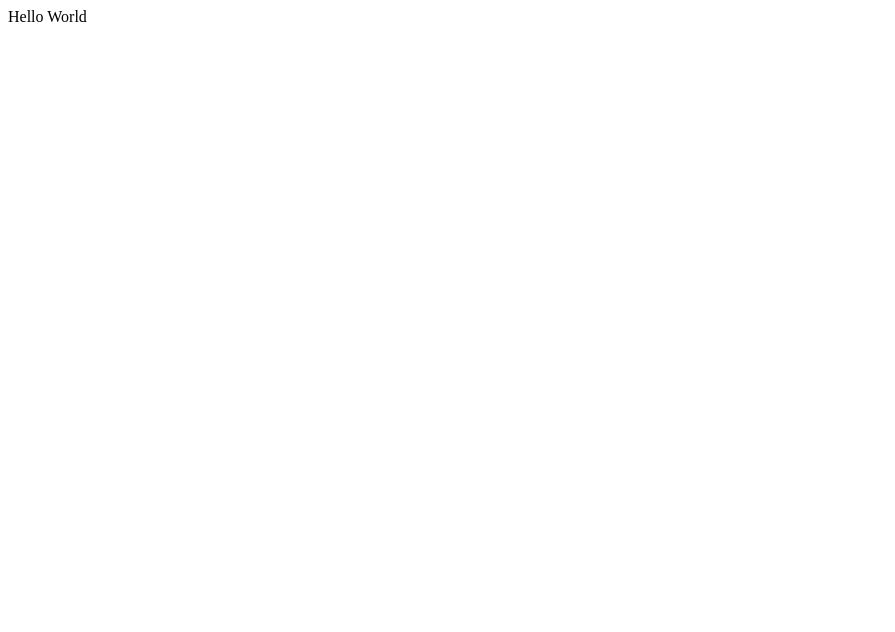
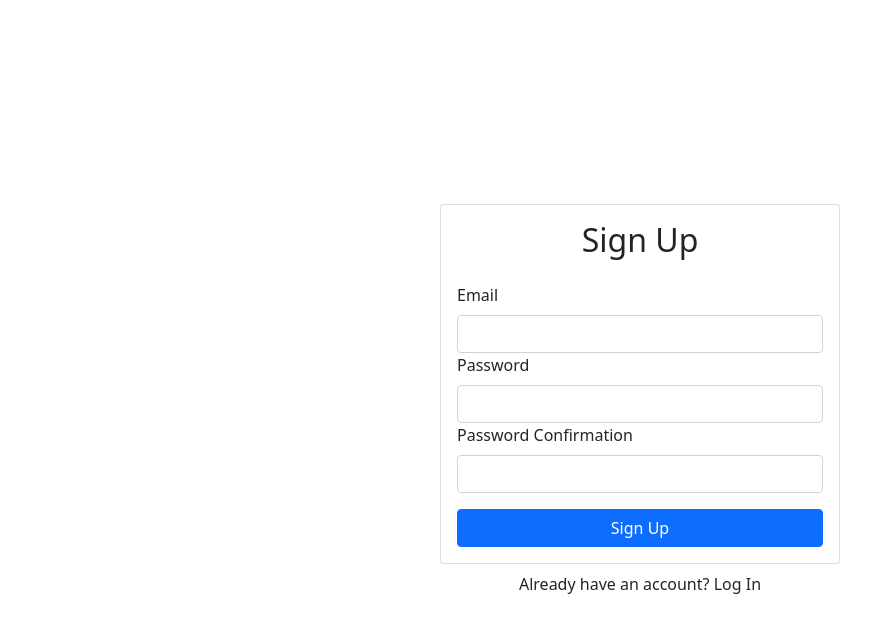
Before and after one commit to mcooper7649/firebase-react-user-auth, a React (Create React App) app: page / in a window 1280 px wide. Shown: the top 632 px of the page, without its empty margins (0-895 px from the left). Built offline with nearby package versions, Linux system fonts and the light colour scheme; no server answers.

Commit message:
addded signup form and troubleshoot errors

```diff
--- a/src/components/App.js
+++ b/src/components/App.js
@@ -1,7 +1,22 @@
 
+import React from 'react'
+import { AuthProvider } from '../contexts/AuthContext';
+import { Container } from "react-bootstrap";
+import Signup from "./Signup";
 
 function App() {
-  return "Hello World"
+  return (
+    <AuthProvider>
+      <Container
+        className="d-flex align-items-center justify-content-center"
+        style={{ minHeight: "100vh" }}
+      >
+        <div className="w-100" style={{ maxWidth: "400px" }}>
+          <Signup />
+        </div>
+      </Container>
+    </AuthProvider>
+  );
 }
 
 export default App;
--- a/src/components/Signup.js
+++ b/src/components/Signup.js
@@ -1,7 +1,25 @@
-import React from 'react'
-import { Form, Button, Card } from 'react-bootstrap'
+import React, { useRef, useState } from "react";
+import { Form, Button, Card } from "react-bootstrap";
+import { useAuth } from "../contexts/AuthContext";
+
 
 export default function Signup() {
+  const emailRef = useRef();
+  const passwordRef = useRef();
+  const passwordConfirmRef = useRef();
+  const { signup } = useAuth();
+  const [error, setError] = useState()
+
+
+function handleSubmit(e){
+    e.preventDefault()
+
+    if (passwordRef.current.value !== passwordConfirmRef.current.value){
+        return setError('Passwords do not match')
+    }
+    signup(emailRef.current.value, passwordRef.current.value)
+}
+
   return (
     <>
       <Card>
@@ -12,12 +30,27 @@
               <Form.Label>Email</Form.Label>
               <Form.Control type="email" ref={emailRef} required />
             </Form.Group>
+            <Form.Group id="password">
+              <Form.Label>Password</Form.Label>
+              <Form.Control type="password" ref={passwordRef} required />
+            </Form.Group>
+            <Form.Group id="password-confirm">
+              <Form.Label>Password Confirmation</Form.Label>
+              <Form.Control
+                type="password-confirm"
+                ref={passwordConfirmRef}
+                required
+              />
+            </Form.Group>
+            <Button className="w-100 mt-3" type="submit">
+              Sign Up
+            </Button>
           </Form>
         </Card.Body>
+      </Card>
       <div className="w-100 text-center mt-2">
         Already have an account? Log In
       </div>
-            </Card>
     </>
-    )
+  );
 }
--- /dev/null
+++ b/src/contexts/AuthContext.js
@@ -0,0 +1,30 @@
+import React, { useContext, useState, useEffect } from "react";
+import { auth } from "../firebase";
+
+const AuthContext = React.createContext();
+
+export function useAuth() {
+  return useContext(AuthContext);
+}
+
+export function AuthProvider({ children }) {
+  const [currentUser, setCurrentUser] = useState();
+
+  function signup(email, password) {
+    return auth.createUserWithEmailAndPassword(email, password);
+  }
+
+  useEffect(() => {
+    const unsubscribe = auth.onAuthStateChanged((user) => {
+      setCurrentUser(user);
+    });
+    return unsubscribe
+  }, []);
+
+  const value = {
+    currentUser,
+    signup
+  };
+
+  return <AuthContext.Provider value={value}>{children}</AuthContext.Provider>;
+}
--- a/src/firebase.js
+++ b/src/firebase.js
@@ -1,13 +1,13 @@
-import firebase from 'firebase/app'
-import 'firebase/auth'
+import firebase from 'firebase/compat/app'
+import 'firebase/compat/auth'
 
 const app = firebase.initializeApp({
-    apiKey: process.env.REACT_APP_FIREBASE_API_KEY,
-    authDomain: process.env.REACT_APP_FIREBASE_AUTH_DOMAIN,
-    projectId: process.env.REACT_APP_FIREBASE_PROJECT_ID,
-    storageBucket: process.env.REACT_APP_FIREBASE_STORAGE_BUCKET,
-    messagingSenderId: process.env.REACT_APP_FIREBASE_MESSAGING_SENDER_ID,
-    appId: process.env.REACT_APP_FIREBASE_APP_ID
+    apiKey: 'process.env.REACT_APP_FIREBASE_API_KEY',
+    authDomain: 'process.env.REACT_APP_FIREBASE_AUTH_DOMAIN',
+    projectId: 'process.env.REACT_APP_FIREBASE_PROJECT_ID',
+    storageBucket: 'process.env.REACT_APP_FIREBASE_STORAGE_BUCKET',
+    messagingSenderId: 'process.env.REACT_APP_FIREBASE_MESSAGING_SENDER_ID',
+    appId: 'process.env.REACT_APP_FIREBASE_APP_ID'
 })
 
 export const auth = app.auth();
--- a/src/index.js
+++ b/src/index.js
@@ -1,6 +1,7 @@
 import React from 'react';
 import ReactDOM from 'react-dom';
 import App from './components/App';
+import 'bootstrap/dist/css/bootstrap.min.css'
 
 ReactDOM.render(
   <React.StrictMode>
```
Also changed, not shown: 1 other file (tests, documents, lock files or other folders). Lines whose indentation alone changed are shown as unchanged.
